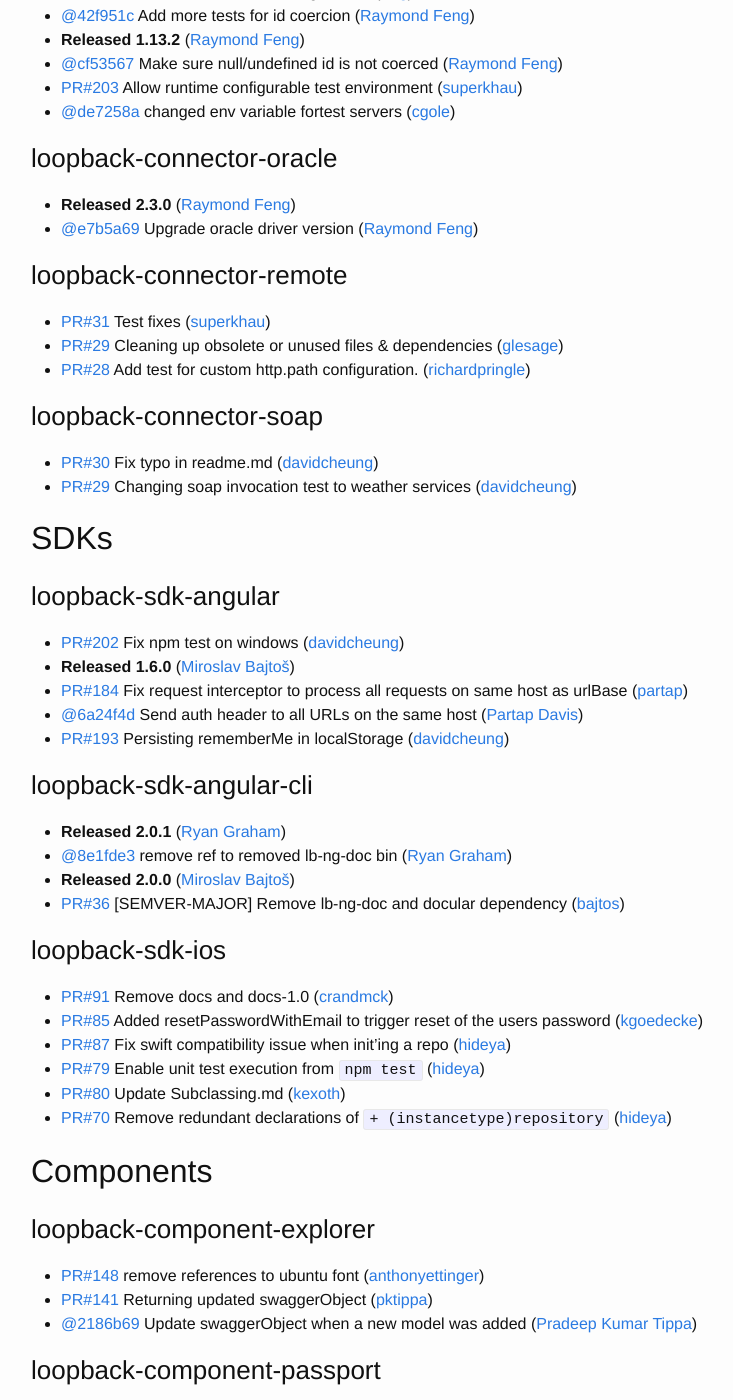
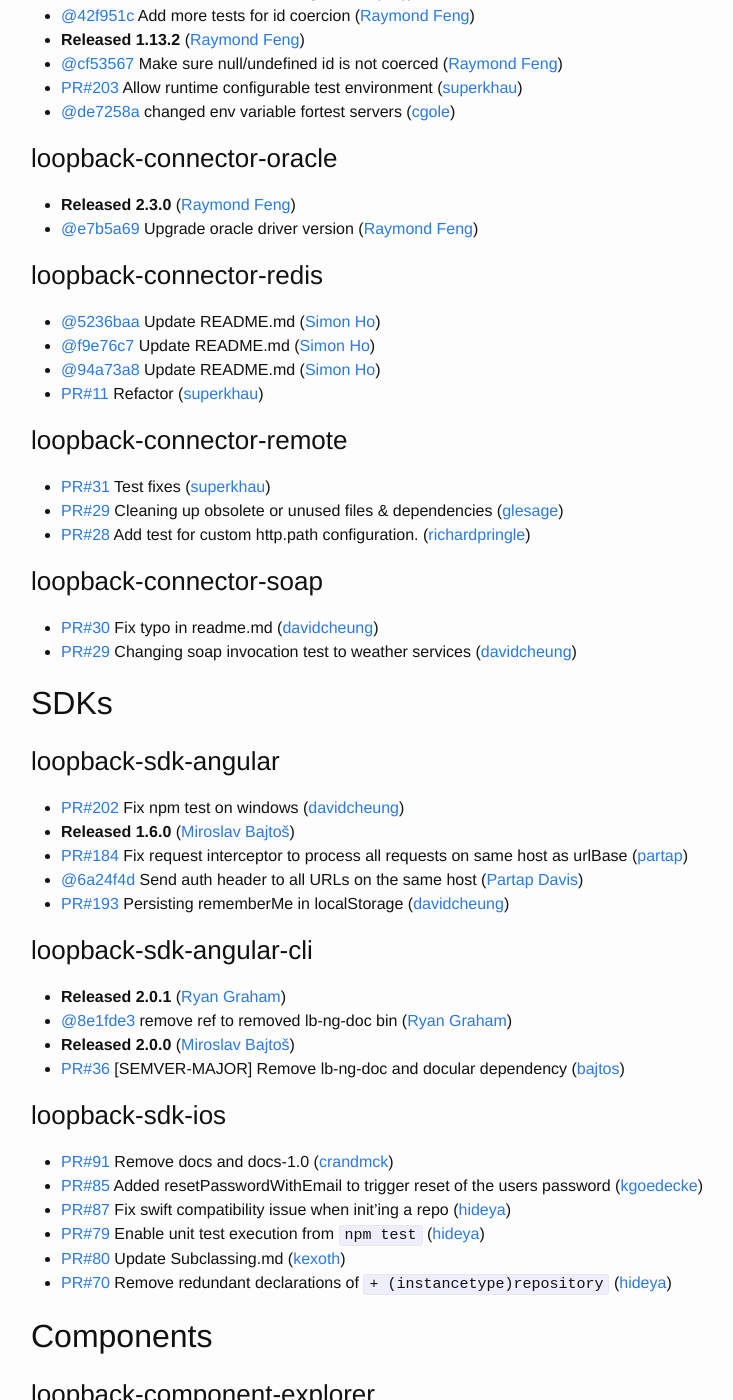
Before and after one commit to strongloop/loopback, a Jekyll site: the page built from index.md, in a window 1280 px wide and 1400 px high, scrolled down 2178 px. Shown: the whole window, without its empty margins (239-972 px from the left). Built offline with Jekyll 4.4.1, drawn with Linux system fonts in a browser that asks for light colours; some of the changed text lies outside the part shown.

Commit message:
Update changelog

```diff
--- a/index.md
+++ b/index.md
@@ -100,6 +100,13 @@
  * [@e7b5a69](https://github.com/strongloop/loopback-connector-oracle/commit/e7b5a6992afd87a12e0e903c7ecac868100fe958) Upgrade oracle driver version ([Raymond Feng](https://github.com/raymondfeng))
 
 
+### loopback-connector-redis
+ * [@5236baa](https://github.com/strongloop/loopback-connector-redis/commit/5236baac6f75ecd4826f0a3bc4983cda1f9b074f) Update README.md ([Simon Ho](https://github.com/superkhau))
+ * [@f9e76c7](https://github.com/strongloop/loopback-connector-redis/commit/f9e76c7e8428a6fe1f4ca3ff2ba2896ca9259978) Update README.md ([Simon Ho](https://github.com/superkhau))
+ * [@94a73a8](https://github.com/strongloop/loopback-connector-redis/commit/94a73a8385711b881256251b670910b6253c74f8) Update README.md ([Simon Ho](https://github.com/superkhau))
+ * [PR#11](https://github.com/strongloop/loopback-connector-redis/pull/11) Refactor ([superkhau](https://github.com/superkhau))
+
+
 ### loopback-connector-remote
  * [PR#31](https://github.com/strongloop/loopback-connector-remote/pull/31) Test fixes ([superkhau](https://github.com/superkhau))
  * [PR#29](https://github.com/strongloop/loopback-connector-remote/pull/29) Cleaning up obsolete or unused files & dependencies ([glesage](https://github.com/glesage))
```
Also changed, not shown: other parts of index.md (+2 -1 lines).
